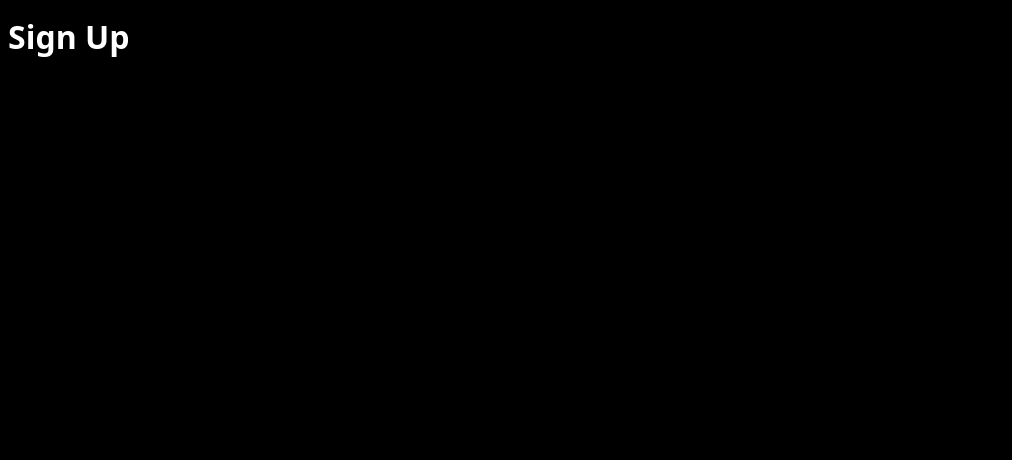
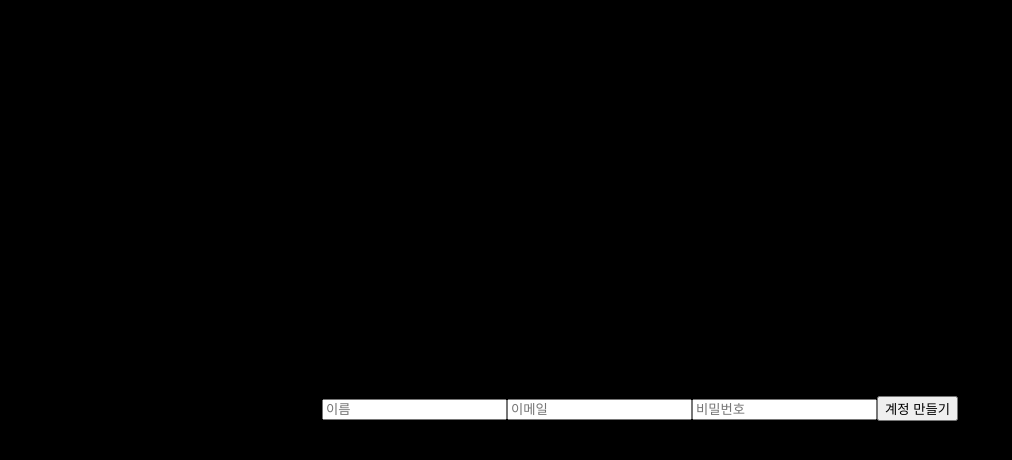
Before and after one commit to hyeonpearl/snap-story, a React (Vite) app: page /signup in a window 1280 px wide. Shown: the top 460 px of the page, without its empty margins (0-1012 px from the left). Built offline with nearby package versions, Linux system fonts and the light colour scheme.

Commit message:
feat: Sign Up 페이지 컴포넌트 배치

```diff
--- a/src/App.tsx
+++ b/src/App.tsx
@@ -1,5 +1,5 @@
 import { RouterProvider, createBrowserRouter } from 'react-router-dom';
-import React, { useEffect, useState } from 'react';
+import { useEffect, useState } from 'react';
 
 import PageLayout from './_zlib/components/PageLayout';
 import Loading from './_zlib/components/Loading';
--- /dev/null
+++ b/src/_zlib/components/Form.tsx
@@ -0,0 +1,7 @@
+import { styled } from 'styled-components';
+
+export default function Form({ ...props }) {
+  return <StyledForm {...props} />;
+}
+
+const StyledForm = styled.form``;
--- /dev/null
+++ b/src/_zlib/components/Input.tsx
@@ -0,0 +1,3 @@
+export default function Input({ ...props }) {
+  return <input {...props} />;
+}
--- a/src/_zlib/components/PageLayout.tsx
+++ b/src/_zlib/components/PageLayout.tsx
@@ -1,4 +1,3 @@
-import React from 'react';
 import { Outlet } from 'react-router-dom';
 
 export default function PageLayout() {
--- a/src/pages/Home.tsx
+++ b/src/pages/Home.tsx
@@ -1,5 +1,3 @@
-import React from 'react';
-
 export default function Home() {
   return <h1>Home</h1>;
 }
--- a/src/pages/Profile.tsx
+++ b/src/pages/Profile.tsx
@@ -1,5 +1,3 @@
-import React from 'react';
-
 export default function Profile() {
   return <h1>Profile</h1>;
 }
--- a/src/pages/SignIn.tsx
+++ b/src/pages/SignIn.tsx
@@ -1,5 +1,3 @@
-import React from 'react';
-
 export default function SignIn() {
   return <h1>Sign In</h1>;
 }
--- a/src/pages/SignUp.tsx
+++ b/src/pages/SignUp.tsx
@@ -1,5 +1,21 @@
-import React from 'react';
+import Wrapper from '../_zlib/components/Wrapper';
+import Form from '../_zlib/components/Form';
+import Input from '../_zlib/components/Input';
 
 export default function SignUp() {
-  return <h1>Sign Up</h1>;
+  return (
+    <Wrapper>
+      <Form>
+        <Input name={'name'} placeholder={'이름'} type={'text'} required />
+        <Input name={'email'} placeholder={'이메일'} type={'email'} required />
+        <Input
+          name={'password'}
+          placeholder={'비밀번호'}
+          type={'password'}
+          required
+        />
+        <Input type={'submit'} value={'계정 만들기'} required />
+      </Form>
+    </Wrapper>
+  );
 }
```
